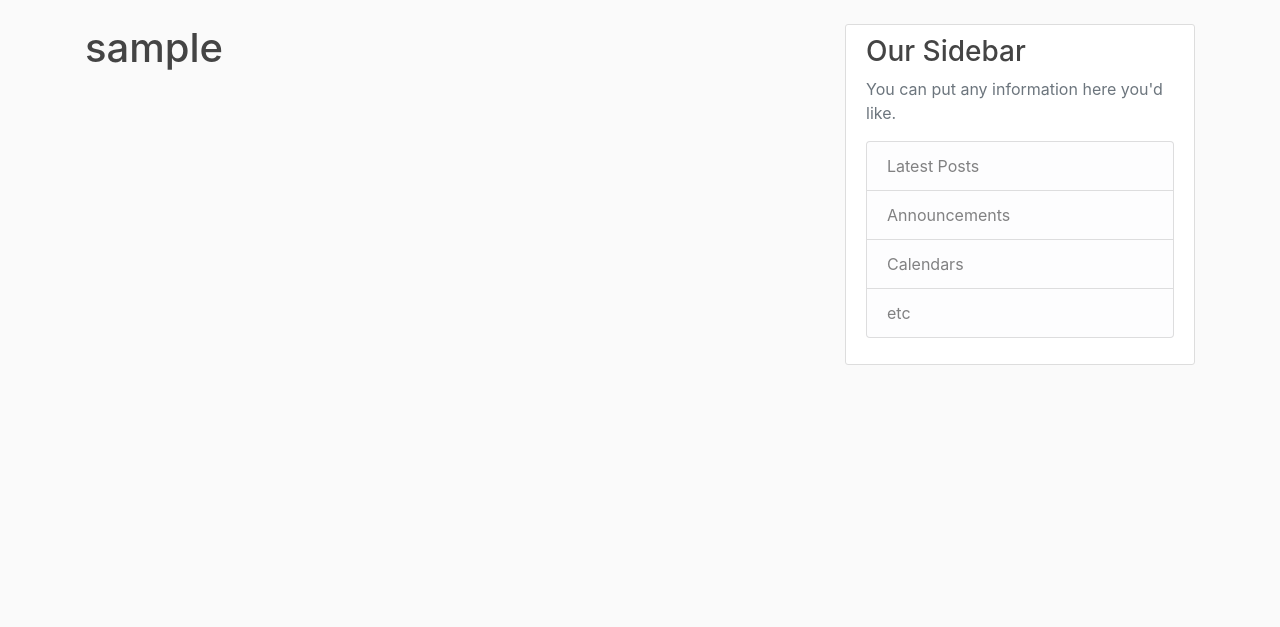
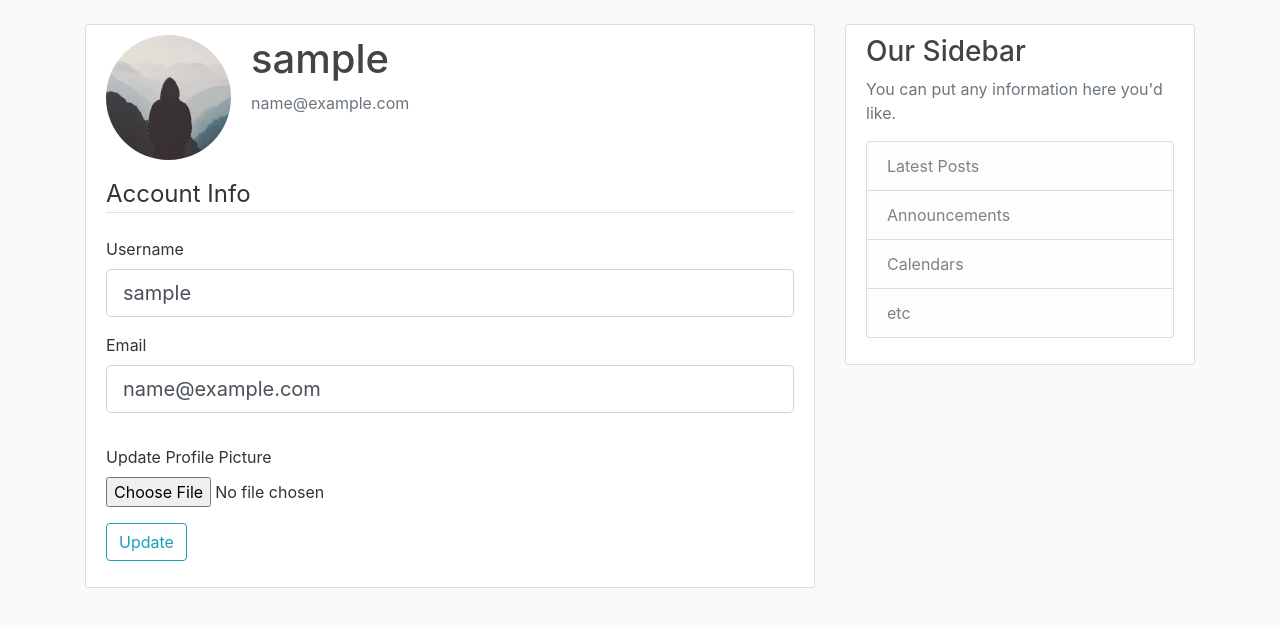
Before and after one commit to jagooch/python_flask_from_scratch, a Flask app: page /account in a window 1280 px wide. Shown: the part 56-683 px from the top of the page. Run offline with Flask 2, Linux system fonts and the light colour scheme; the visitor is signed in with stand-in values (Sample User, id 1); data comes from the database, SQL or seed files in the repository; some libraries are stand-ins or nearby versions.

Commit message:
added user profile pic upload and resize.

```diff
--- a/flaskblog/forms.py
+++ b/flaskblog/forms.py
@@ -3,20 +3,27 @@ from wtforms import StringField
 from wtforms import PasswordField
 from wtforms import SubmitField
 from wtforms import BooleanField
+from flask_wtf.file import FileField, FileAllowed
 from wtforms.validators import DataRequired
 from wtforms.validators import Email
-# from wtforms.validators import Password
 from wtforms.validators import Length
 from wtforms.validators import EqualTo
+from wtforms.validators import ValidationError
 from flaskblog.models import User
-from wtforms.validators import ValidationError
+from flask_login import current_user
 
+class LoginForm(FlaskForm):
+    email = StringField('Email', validators=[ DataRequired(), Email(), Length(min=6) ])
+    password = PasswordField('Password', validators=[ DataRequired(), Length(min=8)  ])
+    remember = BooleanField('Remember Me')
+    submit = SubmitField('Login')
 
 class RegistrationForm(FlaskForm):
     username = StringField('Username', validators=[ DataRequired(), Length(min=2, max=20)  ])
     email = StringField('Email', validators=[ DataRequired(), Email(), Length(min=6)  ])
     password = PasswordField('Password', validators=[ DataRequired(), Length(min=8)  ])
-    confirm_password = PasswordField('Confirm Password', validators=[DataRequired(), EqualTo('password')])
+    # image_file = ('Confirm Password', validators=[DataRequired(), EqualTo('password')])
+
     submit = SubmitField('Sign Up')
 
     def validate_username( self, username):
@@ -29,8 +36,20 @@ class RegistrationForm(FlaskForm):
         if email:
             raise ValidationError('That email is taken. Select a different email address.')
 
-class LoginForm(FlaskForm):
-    email = StringField('Email', validators=[ DataRequired(), Email(), Length(min=6) ])
-    password = PasswordField('Password', validators=[ DataRequired(), Length(min=8)  ])
-    remember = BooleanField('Remember Me')
-    submit = SubmitField('Login')
+class UpdateAccountForm(FlaskForm):
+    username = StringField('Username', validators=[ DataRequired(), Length(min=2, max=20)  ])
+    email = StringField('Email', validators=[ DataRequired(), Email(), Length(min=6)  ])
+    picture = FileField('Update Profile Picture', validators=[FileAllowed(['jpg','png'])])
+    submit = SubmitField('Update')
+
+    def validate_username( self, username):
+        if username.data != current_user.username:
+            user = User.query.filter_by(username=username.data).first()
+            if user:
+                raise ValidationError('That username is taken. Select a different username.')
+
+    def validate_email( self, email):
+        if email.data != current_user.email:
+            email = User.query.filter_by(email=email.data).first()
+            if email:
+                raise ValidationError('That email is taken. Select a different email address.')
--- a/flaskblog/routes.py
+++ b/flaskblog/routes.py
@@ -3,7 +3,7 @@ from flask import flash
 from flask import redirect
 from flask import url_for
 from flask import request
-from flaskblog.forms import RegistrationForm, LoginForm
+from flaskblog.forms import RegistrationForm, LoginForm, UpdateAccountForm
 from flaskblog.models import User,Post
 from flaskblog import app
 from flaskblog import db, bcrypt
@@ -11,24 +11,27 @@ from flask_login import login_user
 from flask_login import current_user
 from flask_login import logout_user
 from flask_login import login_required
+import secrets
+import os
+from PIL import Image
 
 posts = [
     {
         'author': 'Dova Kin',
-        'title': 'First Post',
-        'content': 'First post.',
+        'title': 'For the Nords',
+        'content': 'Skyrim is for the Nords.',
         'date_posted': '20200301'
     },
     {
         'author': 'Angi\'s Cabin',
-        'title': 'Second Post',
-        'content': 'Second post.',
+        'title': 'Practice',
+        'content': 'You need more practice. Here are some practice arrows.',
         'date_posted': '20200302'
     },
     {
         'author': 'Lydia Doorblocker',
-        'title': 'Third Post',
-        'content': 'I am sworn to carry your burdens.',
+        'title': 'Housecarl Duties?',
+        'content': 'I will protect you, and all you own, with my life.',
         'date_posted': '20200302'
     }
 ]
@@ -84,7 +87,35 @@ def logout():
     logout_user()
     return redirect(url_for('home'))
 
-@app.route("/account", methods=['GET'])
+def save_picture( form_picture ):
+    random_hex = secrets.token_hex(8)
+    _, f_ext = os.path.splitext(form_picture.filename)
+    picture_fn = f'{random_hex}{f_ext}'
+    picture_path = os.path.join( app.root_path, 'static/profile_pics', picture_fn )
+    output_size = (125,125)
+    i = Image.open(form_picture)
+    i.thumbnail(output_size)
+    i.save(picture_path)
+
+    # form_picture.save(picture_path)
+    return picture_fn
+
+
+@app.route("/account", methods=['GET', 'POST'])
 @login_required
 def account():
-    return render_template('account.html', title='Account')
+    form = UpdateAccountForm()
+    if form.validate_on_submit():
+        if form.picture.data:
+            picture_file = save_picture(form.picture.data)
+            current_user.image_file = picture_file
+        current_user.username = form.username.data
+        current_user.email = form.email.data
+        db.session.commit()
+        flash('Your account has been updated', 'success')
+        return redirect( url_for('account'))
+    elif request.method == 'GET':
+        form.username.data = current_user.username
+        form.email.data = current_user.email
+    image_file = url_for('static', filename=f'profile_pics/{current_user.image_file}' )
+    return render_template('account.html', title='Account', image_file=image_file, form=form)
--- a/flaskblog/templates/account.html
+++ b/flaskblog/templates/account.html
@@ -1,4 +1,56 @@
 {% extends "layout.html" %}
 {% block content %}
-    <h1>{{  current_user.username }}</h1>
+    <div class="content-section">
+        <div class="media">
+                <img class="rounded-circle account-img" src="{{ image_file }}">
+            <div class="media-body">
+                <h2 class="account-heading">{{ current_user.username }}</h2>
+                <p class="text-secondary">{{ current_user.email }}</p>
+            </div>
+        </div>
+            <form method="POST" action="" enctype="multipart/form-data">
+                {{ form.hidden_tag() }}
+                <fieldset class="form-group">
+                    <legend class="border-bottom mb-4">Account Info</legend>
+                    <div class="form-group">
+                        {{ form.username.label(class="form-control-label") }}
+                        {%   if form.username.errors %}
+                            {{  form.username(class="form-control form-control-lg is-invalid")  }}
+                            <div class="invalid-feedback">
+                                {% for error in form.username.errors %}
+                                    <span>{{ error }}</span>
+                                {% endfor %}
+                            </div>
+                            {% else%}
+                                {{ form.username(class="form-control form-control-lg") }}
+                        {% endif%}
+                    </div>
+                    <div class="form-group">
+                        {{ form.email.label(class="form-control-label") }}
+                        {%   if form.email.errors %}
+                        {{  form.email(class="form-control form-control-lg is-invalid")  }}
+                        <div class="invalid-feedback">
+                            {% for error in form.email.errors %}
+                            <span>{{ error }}</span>
+                            {% endfor %}
+                        </div>
+                        {% else%}
+                        {{ form.email(class="form-control form-control-lg") }}
+                        {% endif%}
+                    </div>
+                </fieldset>
+                <div class="form-group">
+                    {{ form.picture.label() }}
+                    {{ form.picture(class='form-control-file') }}
+                    {%  if form.picture.errors %}
+                        {% for error in form.picture.errors %}
+                            <span class='text-danger'>{{ error }}</span></br>
+                        {% endfor %}
+                    {%  endif %}
+                </div>
+                <div class="form-group">
+                    {{ form.submit(class="btn btn-outline-info") }}
+                </div>
+            </form>
+    </div>
 {% endblock content %}
```
Also changed, not shown: flaskblog/static/profile_pics/7d59a1d97a8f089e.jpg (added), flaskblog/static/profile_pics/ad46dd356fed74e6.jpg (added), flaskblog/static/profile_pics/default.jpg (added), flaskblog/static/profile_pics/pp_lydia.jpg (added).
